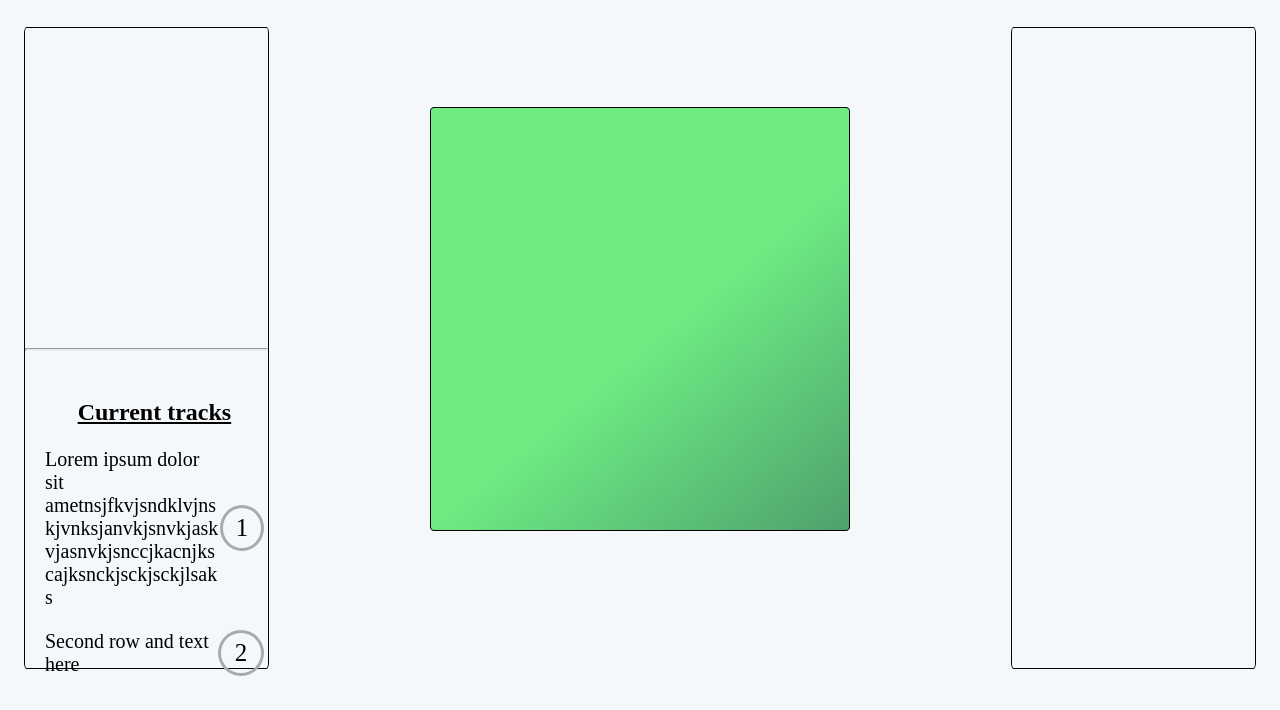
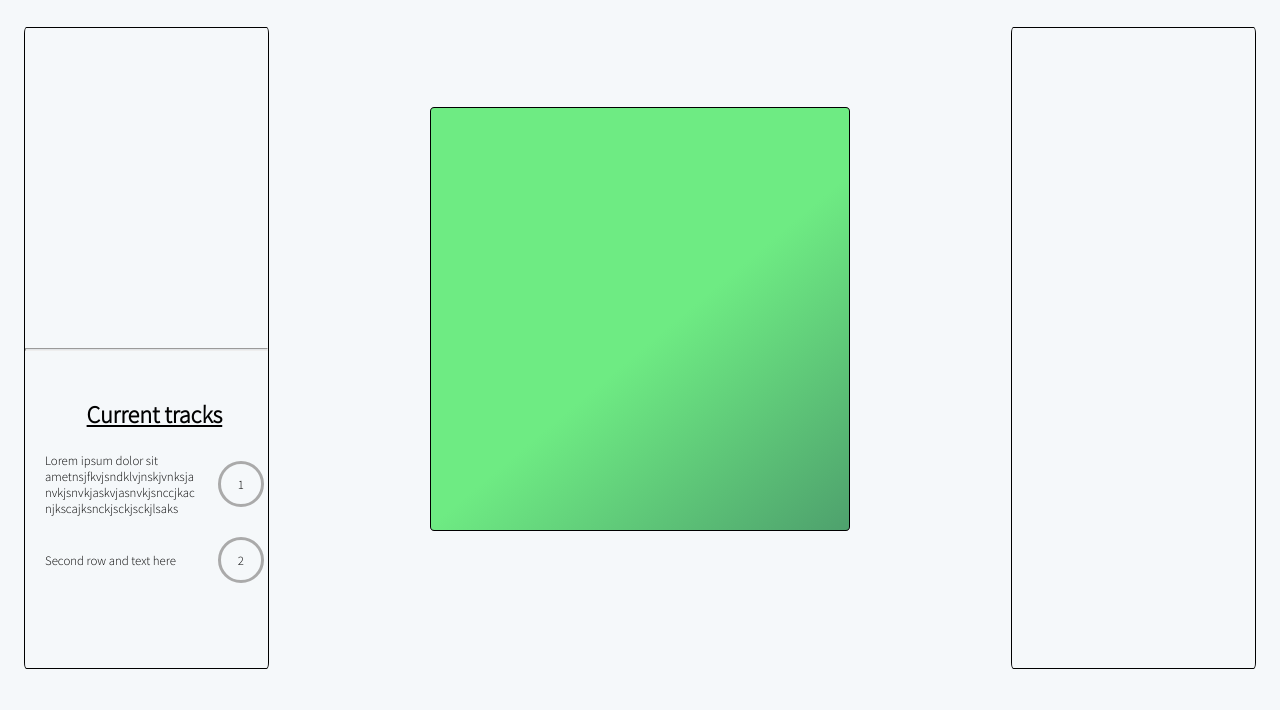
Before and after one commit to OdinsCoding/nextGoal, a plain HTML site: page index.html in a window 1280 px wide. Shown: the part 90-800 px from the top of the page. Drawn offline with Linux system fonts and the light colour scheme.

Commit message:
modified tracker header font and tracker font

```diff
--- a/css/style.css
+++ b/css/style.css
@@ -2,6 +2,11 @@
 
 body {
   background-color: #f5f8fa;
+  font-family: 'Source Sans Pro', sans-serif;
+}
+
+h2 {
+  font-weight: 900;
 }
 
 /* Navigation Bar */
@@ -40,7 +45,6 @@
   /* padding: 8px; */
   font-size: 1.3vw;
   margin-right: 5%;
-  font-family: 'Source Sans Pro', sans-serif;
   font-weight: 700;
 }
 
@@ -175,6 +179,7 @@
 }
 
 /* Trackers On Left Feedbox */
+
 .parent {
   width: 90%;
   padding: 20px;
@@ -191,8 +196,8 @@
   margin-bottom: 10px;
 }
 .text {
-  width: 80%;
-  font-size: 20px;
+  width: 70%;
+  font-size: 1vw;
   word-wrap: break-word;
 }
 .circle {
@@ -201,7 +206,7 @@
   text-align: center;
   height: 40px;
   border-radius: 50%;
-  font-size: 25px;
+  font-size: 1vw;
   display: flex;
   justify-content: center;
   align-items: center;
--- a/index.html
+++ b/index.html
@@ -57,7 +57,7 @@
 
           <!-- Trackers -->
           <div class="parent">
-            <h1 id="trackheader">Current tracks</h1>
+            <h2 id="trackheader">Current tracks</h2>
             <div class="row">
               <div class="text">
                 Lorem ipsum dolor sit
```
